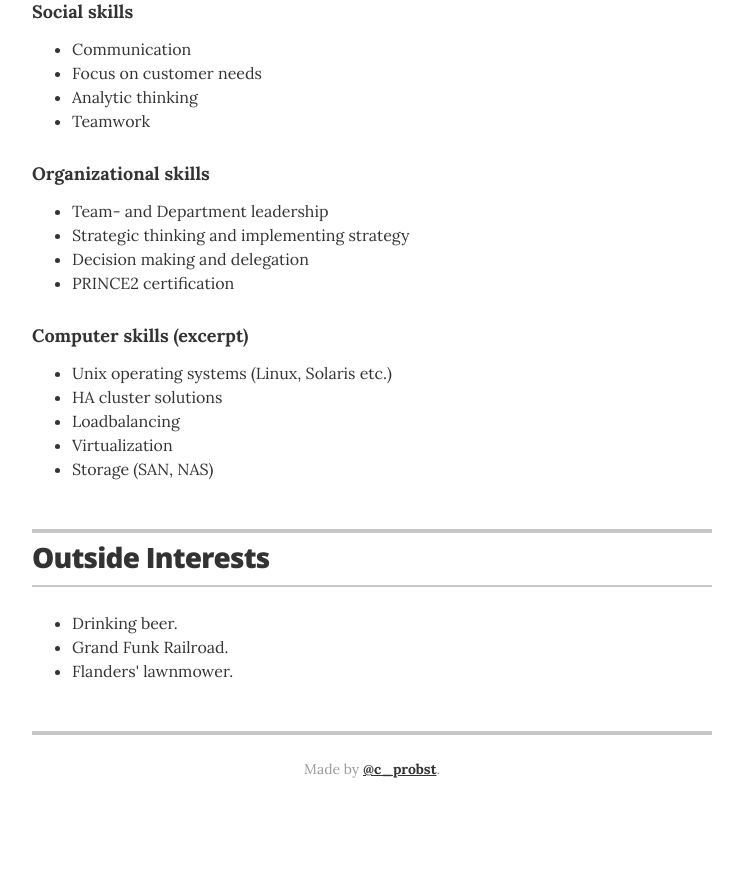
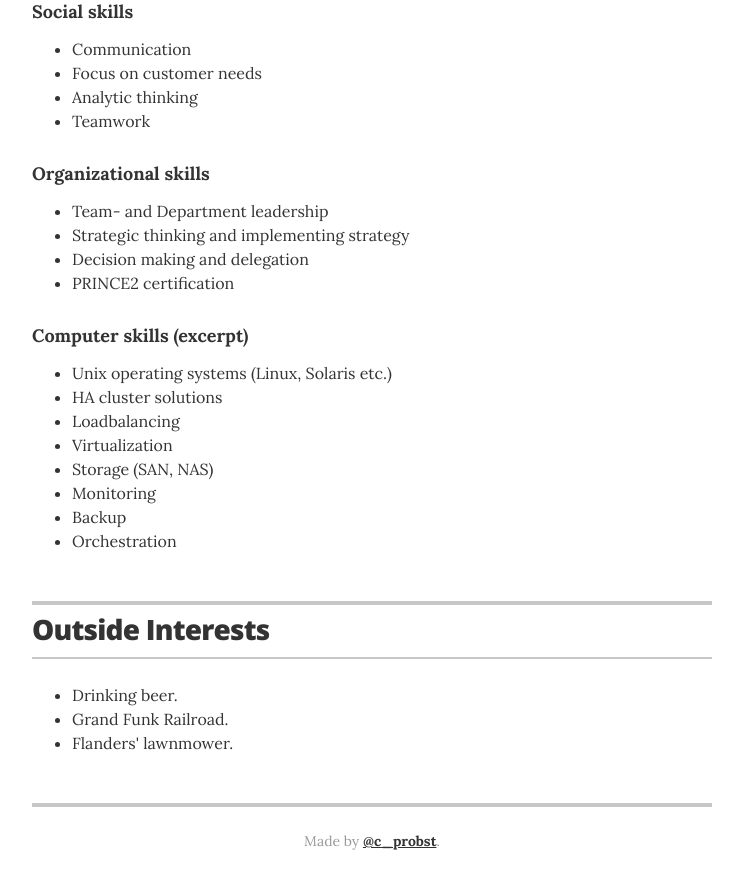
Before and after one commit to lostops/lostops.github.io, a Jekyll site: the page built from index.html, in a window 1280 px wide and 900 px high, scrolled down 2291 px. Shown: the top 889 px of the window, without its empty margins (268-1011 px from the left). Built offline with Jekyll 4.4.1, drawn with Linux system fonts in a browser that asks for light colours; before the commit the page ends 3119 px from its top, so only the background shows below that.

Commit message:
Update skills.yml

```diff
--- a/_data/skills.yml
+++ b/_data/skills.yml
@@ -9,4 +9,4 @@
 
 # Computer skills
 - skill: Computer skills (excerpt)
-  description: <ul class="resume-item-list"><li>Unix operating systems (Linux, Solaris etc.)</li><li>HA cluster solutions</li><li>Loadbalancing</li><li>Virtualization</li><li>Storage (SAN, NAS)</li></ul>
+  description: <ul class="resume-item-list"><li>Unix operating systems (Linux, Solaris etc.)</li><li>HA cluster solutions</li><li>Loadbalancing</li><li>Virtualization</li><li>Storage (SAN, NAS)</li><li>Monitoring</li><li>Backup</li><li>Orchestration</li></ul>
```
